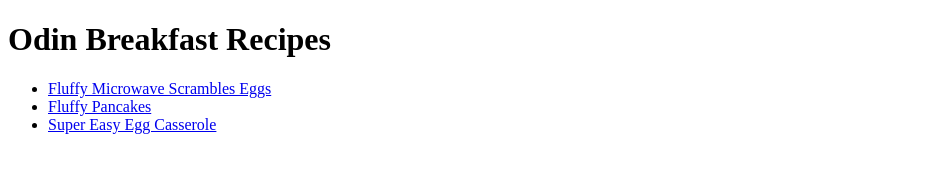
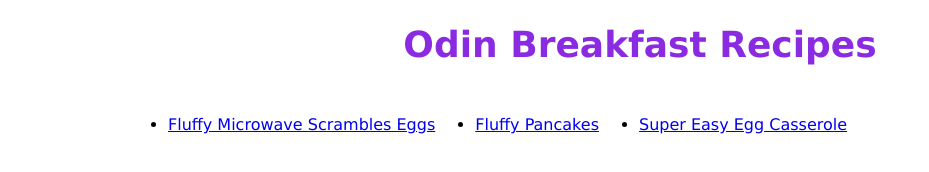
Before and after one commit to Barister/odin-recipes, a plain HTML site: page index.html in a window 1280 px wide. Shown: the whole page, without its empty margins (0-929 px from the left). Drawn offline with Linux system fonts and the light colour scheme.

Commit message:
Decorate main page with flex

```diff
--- a/index.html
+++ b/index.html
@@ -2,14 +2,17 @@
 <html lang="en">
     <head>
         <meta charset="UTF-8">
+        <link rel="stylesheet" href="style.css">
         <title>Odin Breakfast Recipes</title>
     </head>
     <body>
-        <h1>Odin Breakfast Recipes</h1>
-        <ul>
-        <li><a href="./recipes/eggs.html">Fluffy Microwave Scrambles Eggs</a></li>
-        <li><a href="./recipes/pancakes.html">Fluffy Pancakes</a></li>
-        <li><a href="./recipes/casserole.html">Super Easy Egg Casserole</a></li>
-        </ul>
+        <h1 class="brand">Odin Breakfast Recipes</h1>
+        <div class="recipes">
+            <ul class="menu">
+            <li class="menu__el"><a href="./recipes/eggs.html">Fluffy Microwave Scrambles Eggs</a></li>
+            <li class="menu__el"><a href="./recipes/pancakes.html">Fluffy Pancakes</a></li>
+            <li class="menu__el"><a href="./recipes/casserole.html">Super Easy Egg Casserole</a></li>
+            </ul>
+        </div>
     </body>
 </html>
--- /dev/null
+++ b/style.css
@@ -0,0 +1,24 @@
+body {
+    font-family: Verdana, Geneva, Tahoma, sans-serif;
+}
+
+.brand {
+    font-size: 36px;
+    text-align: center;
+    color: blueviolet;
+    margin-bottom: 50px;
+}
+
+.recipes{
+    margin: 30px 100px;
+}
+
+.menu {
+    display: flex;
+}
+
+.menu__el{
+    flex: 0 1 33,333%;
+    margin-right: 20px;
+    margin-left: 20px;
+}
```
Also changed, not shown: casserole.html (deleted, +0 -35 lines).
